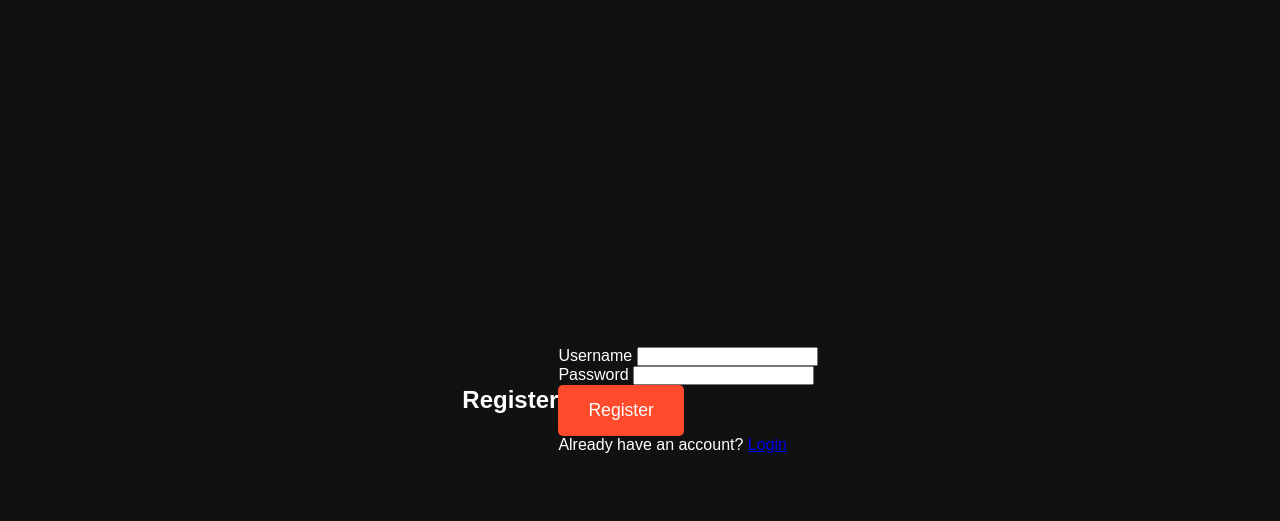
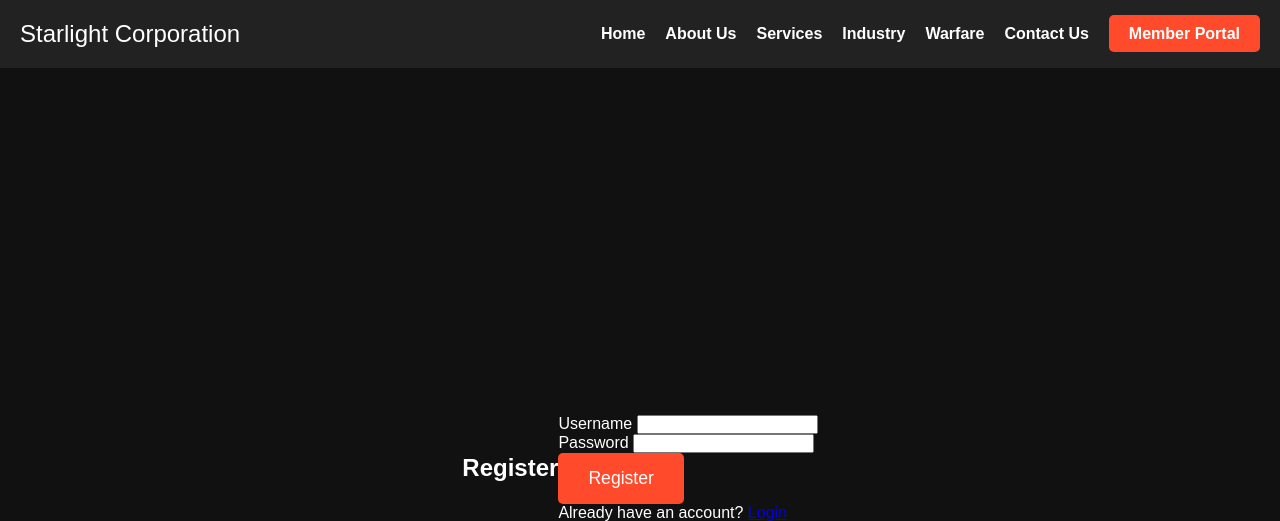
Before and after one commit to Mick162534/Starlight-Website, a PHP site: page /Registration.html in a window 1280 px wide. Shown: the top 521 px of the page. Before the commit the page ends 453 px from the top, so only its background shows below. Run offline with PHP 8.4, Linux system fonts and the light colour scheme.

Commit message:
- reworked of login , registration html - reworked of register.php - - added debug

```diff
--- a/Registration.html
+++ b/Registration.html
@@ -7,6 +7,24 @@
     <link rel="stylesheet" href="styles.css">
 </head>
 <body>
+    <!-- Navigation Bar -->
+    <header>
+        <nav class="navbar">
+            <div class="logo">
+                <a href="#">Starlight Corporation</a>
+            </div>
+            <ul class="nav-links">
+                <li><a href="Index.html">Home</a></li>
+                <li><a href="#about">About Us</a></li>
+                <li><a href="Services.html">Services</a></li>
+                <li><a href="industry.html">Industry</a></li>
+                <li><a href="#warfare">Warfare</a></li>
+                <li><a href="#contact">Contact Us</a></li>
+                <li><a href="Login.html" class="cta">Member Portal</a></li>
+            </ul>
+        </nav>
+    </header>
+
     <div class="login-container">
         <h2>Register</h2>
         <form action="register.php" method="POST">
@@ -19,7 +37,7 @@
                 <input type="password" id="password" name="password" required>
             </div>
             <button type="submit" class="cta-button">Register</button>
-            <p>Already have an account? <a href="login.php">Login</a></p>
+            <p>Already have an account? <a href="Login.html">Login</a></p>
         </form>
     </div>
 </body>
```
Also changed, not shown: Login.html (+19 -1 lines), register.php (+21 -2 lines).
